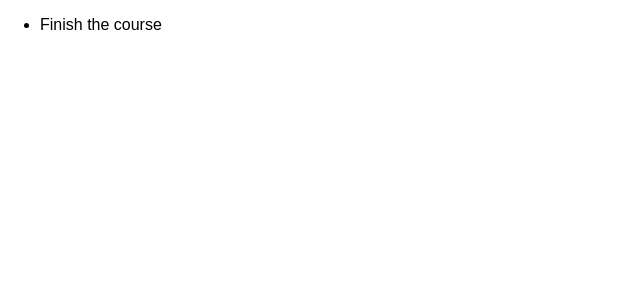
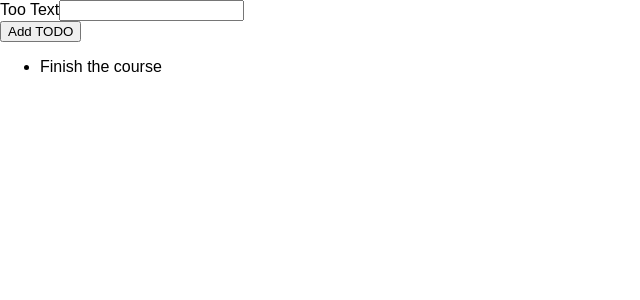
Before and after one commit to Lucky-Saghani/react-with-typescript, a React (Create React App) app: page / in a window 1280 px wide. Shown: the top 300 px of the page, without its empty margins (0-640 px from the left). Built offline with nearby package versions, Linux system fonts and the light colour scheme.

Commit message:
Getting User Input with new todo

```diff
--- a/src/App.tsx
+++ b/src/App.tsx
@@ -1,11 +1,13 @@
 import React from 'react';
 import TodoList  from './components/TodoList';
+import NewTodo from './components/NewTodo';
 
 function App() {
   const todos = [{id: 't1', text:'Finish the course'}];
   return (
     <div className="App">
       {/* A component that add Todos */}
+      <NewTodo />
       <TodoList items={todos} />
     </div>
   );
--- /dev/null
+++ b/src/components/NewTodo.tsx
@@ -0,0 +1,23 @@
+import React, { useRef } from "react";
+
+const NewTodo: React.FC = () => {
+    const textInputRef = useRef<HTMLInputElement>(null);
+
+    const todoSubmitHandler = (event: React.FormEvent) => {
+        event.preventDefault();
+        const enteredText = textInputRef.current!.value;
+        console.log(enteredText);
+    };
+
+    return (
+        <form onSubmit={todoSubmitHandler}>
+            <div>
+                <label htmlFor="todo-text">Too Text</label>
+                <input type="text" id="todo-text" ref={textInputRef} />
+            </div>
+            <button type="submit">Add TODO</button>
+        </form>
+    );
+}
+
+export default NewTodo;
```
